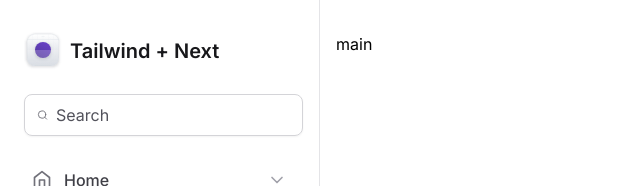
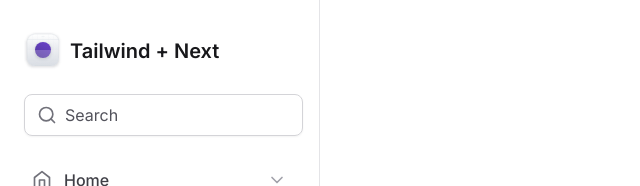
Before and after one commit to danrleidalfre/next-tailwind-dashboard, a Next.js app: page / in a window 1280 px wide. Shown: the top 186 px of the page, without its empty margins (0-640 px from the left). Built offline with nearby package versions, Linux system fonts and the light colour scheme.

Commit message:
finished sidebar and implement composition pattern in input

```diff
--- a/src/app/page.tsx
+++ b/src/app/page.tsx
@@ -1,3 +1,3 @@
 export default function Home() {
-  return <h1>main</h1>
+  return <div />
 }
--- /dev/null
+++ b/src/components/Input.tsx
@@ -0,0 +1,29 @@
+import { ComponentProps } from 'react'
+
+type PrefixProps = ComponentProps<'div'>
+
+export function Prefix(props: PrefixProps) {
+  return <div {...props} />
+}
+
+type ControlProps = ComponentProps<'input'>
+
+export function Control(props: ControlProps) {
+  return (
+    <input
+      className="flex-1 border-0 bg-transparent p-0 text-zinc-900 placeholder-zinc-600"
+      {...props}
+    />
+  )
+}
+
+export type RootProps = ComponentProps<'div'>
+
+export function Root(props: RootProps) {
+  return (
+    <div
+      className="mx-1 flex w-full items-center gap-2 rounded-lg border border-zinc-300 px-3 py-2 shadow-sm"
+      {...props}
+    />
+  )
+}
--- a/src/components/Sidebar/Search/index.tsx
+++ /dev/null
@@ -1,13 +0,0 @@
-import { Search as SearchIcon } from 'lucide-react'
-
-export function Search() {
-  return (
-    <div className="mx-1 flex w-full items-center gap-2 rounded-lg border border-zinc-300 px-3 py-2 shadow-sm">
-      <SearchIcon className="h-5 w-5 text-zinc-500" />
-      <input
-        className="flex-1 border-0 bg-transparent p-0 text-zinc-900 placeholder-zinc-600"
-        placeholder="Search"
-      />
-    </div>
-  )
-}
--- a/src/components/Sidebar/index.tsx
+++ b/src/components/Sidebar/index.tsx
@@ -1,14 +1,20 @@
 import { Logo } from '@/components/Sidebar/Logo'
 import { Nav } from '@/components/Sidebar/Nav'
-import { Search } from '@/components/Sidebar/Search'
 import { Footer } from '@/components/Sidebar/Footer'
 import { Profile } from '@/components/Sidebar/Profile'
+import * as Input from '@/components/Input'
+import { Search } from 'lucide-react'
 
 export function Sidebar() {
   return (
     <aside className="flex flex-col gap-6 border-r border-zinc-200 px-5 py-8">
       <Logo />
-      <Search />
+      <Input.Root>
+        <Input.Prefix>
+          <Search className="h-5 w-5 text-zinc-500" />
+        </Input.Prefix>
+        <Input.Control placeholder="Search" />
+      </Input.Root>
       <Nav />
       <Footer />
       <div className="h-px bg-zinc-200" />
```
